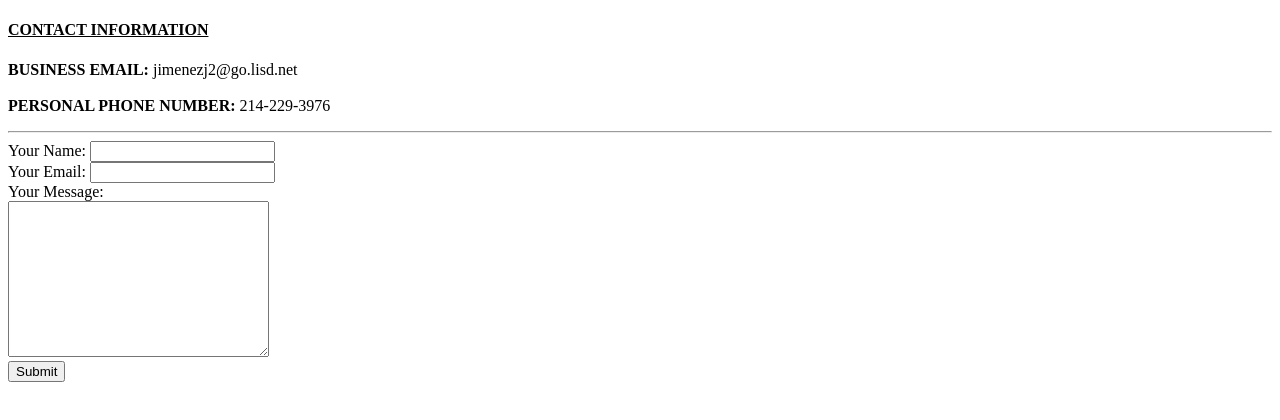
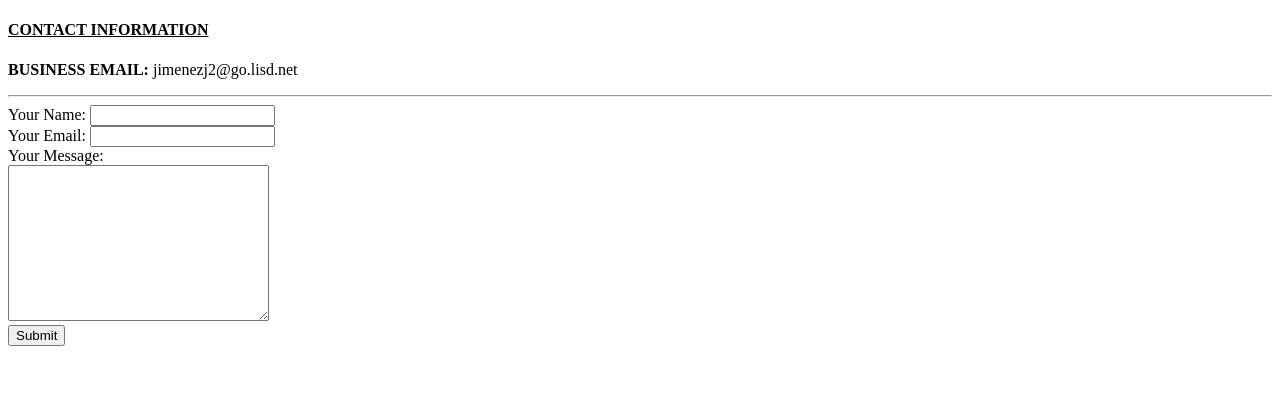
Before and after one commit to JSJ9/web-dev-course-work, a plain HTML site: page ContactInfo.html in a window 1280 px wide. Drawn offline with Linux system fonts and the light colour scheme.

Commit message:
took away the personal number

```diff
--- a/ContactInfo.html
+++ b/ContactInfo.html
@@ -8,8 +8,6 @@
       <h4><u>CONTACT INFORMATION</u></h4>
       <p>
         <b>BUSINESS EMAIL:</b> jimenezj2@go.lisd.net <br />
-        <br />
-        <b>PERSONAL PHONE NUMBER:</b> 214-229-3976
         </p>
         <hr>
         <!-- action is what happens when you press submit-->
```
